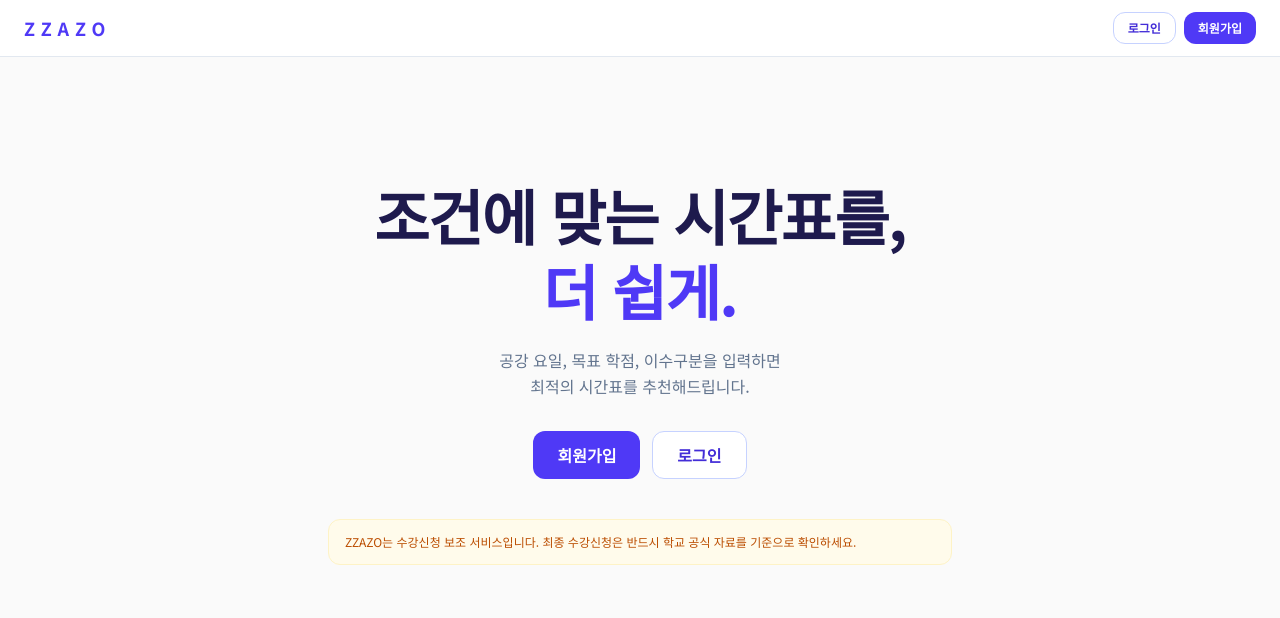
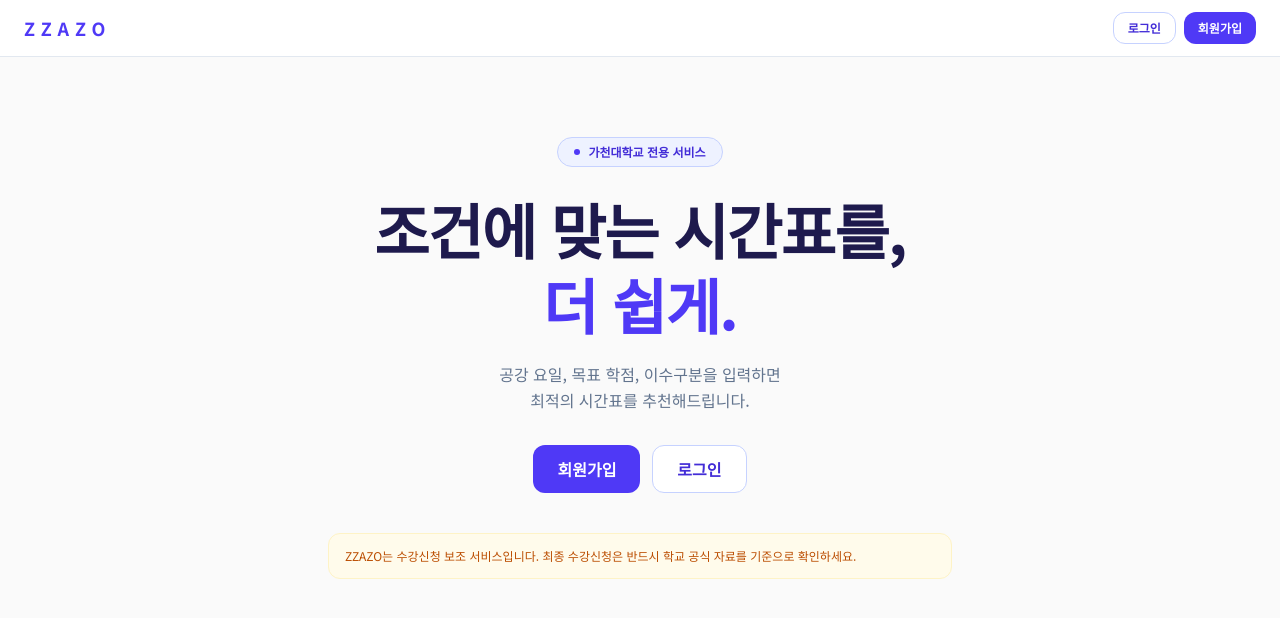
Before and after one commit to Leets-Official/ZZAZO-FE, a Next.js app: page / in a window 1280 px wide. Shown: the top 618 px of the page. Built offline with nearby package versions, Linux system fonts and the light colour scheme.

Commit message:
feat: 로그인 상태에 따른 접근 제어 및 CTA 분기 (#12)

```diff
--- /dev/null
+++ b/src/app/(beforeLogin)/_component/HeroCta.tsx
@@ -0,0 +1,35 @@
+'use client';
+
+import Link from 'next/link';
+import { Button } from '@/shared/ui/Button';
+import { useAuthStore } from '@/features/auth/store/authStore';
+import { ROUTES } from '@/shared/lib/route';
+
+export function HeroCta() {
+  const accessToken = useAuthStore((s) => s.accessToken);
+  const hasHydrated = useAuthStore((s) => s.hasHydrated);
+
+  // hydration 전에는 높이만 확보 (레이아웃 흔들림 방지)
+  if (!hasHydrated) return <div className="h-12" />;
+
+  if (accessToken) {
+    return (
+      <Link href={ROUTES.home}>
+        <Button size="lg">시간표 추천 시작</Button>
+      </Link>
+    );
+  }
+
+  return (
+    <div className="flex gap-3">
+      <Link href={ROUTES.signup}>
+        <Button size="lg">회원가입</Button>
+      </Link>
+      <Link href={ROUTES.login}>
+        <Button variant="secondary" size="lg">
+          로그인
+        </Button>
+      </Link>
+    </div>
+  );
+}
--- a/src/app/(beforeLogin)/_component/Navbar.tsx
+++ b/src/app/(beforeLogin)/_component/Navbar.tsx
@@ -1,23 +1,49 @@
+'use client';
+
 import Link from 'next/link';
 import { Button } from '@/shared/ui/Button';
+import { useAuthStore } from '@/features/auth/store/authStore';
+import { ROUTES } from '@/shared/lib/route';
 
-export function Navbar() {
+interface NavbarProps {
+  action?: 'both' | 'login' | 'signup';
+}
+
+export function Navbar({ action = 'both' }: NavbarProps) {
+  const accessToken = useAuthStore((s) => s.accessToken);
+  const hasHydrated = useAuthStore((s) => s.hasHydrated);
+
+  const isLoggedIn = hasHydrated && !!accessToken;
+
   return (
     <header className="flex items-center justify-between border-b border-s200 bg-white px-6 py-3">
       <Link href="/" className="text-lg font-black tracking-[6px] text-p600">
         ZZAZO
       </Link>
-      <nav className="flex gap-2">
+
+      <nav className="flex h-8 gap-2">
+        {!hasHydrated ? null : isLoggedIn ? (
+          <Link href={ROUTES.home}>
+            <Button size="sm">시간표 추천 시작</Button>
+          </Link>
+        ) : (
+          <>
+            {action !== 'signup' && (
               <Link href="/login">
-          <Button variant="secondary" size="sm">
+                <Button variant={action === 'both' ? 'secondary' : 'text'} size="sm">
                   로그인
                 </Button>
               </Link>
+            )}
+            {action !== 'login' && (
               <Link href="/signup">
-          <Button variant="primary" size="sm">
+                <Button variant={action === 'both' ? 'primary' : 'text'} size="sm">
                   회원가입
                 </Button>
               </Link>
+            )}
+          </>
+        )}
       </nav>
     </header>
   );
--- a/src/app/(beforeLogin)/layout.tsx
+++ b/src/app/(beforeLogin)/layout.tsx
@@ -1,10 +1,3 @@
-import { Navbar } from './_component/Navbar';
-
 export default function BeforeLoginLayout({ children }: { children: React.ReactNode }) {
-  return (
-    <>
-      <Navbar />
-      <main>{children}</main>
-    </>
-  );
+  return <>{children}</>;
 }
--- a/src/app/(beforeLogin)/page.tsx
+++ b/src/app/(beforeLogin)/page.tsx
@@ -1,9 +1,15 @@
-import Link from 'next/link';
-import { Button } from '@/shared/ui/Button';
-
+import { Navbar } from './_component/Navbar';
+import { HeroCta } from './_component/HeroCta';
 export default function HomePage() {
   return (
-    <section className="mx-auto flex max-w-2xl flex-col items-center px-6 py-30 text-center">
+    <>
+      <Navbar />
+      <main className="mx-auto flex max-w-2xl flex-col items-center px-6 py-20 text-center">
+        <div className="mb-6 inline-flex items-center gap-2 rounded-full border border-p200 bg-p50 px-4 py-1.5">
+          <span className="size-1.5 rounded-full bg-p600" />
+          <span className="text-xs font-bold text-p700">가천대학교 전용 서비스</span>
+        </div>
+
         <h1 className="text-4xl font-bold leading-tight tracking-[-0.025em] text-p900 md:text-6xl">
           조건에 맞는 시간표를,
           <br />
@@ -16,21 +22,15 @@ export default function HomePage() {
           최적의 시간표를 추천해드립니다.
         </p>
 
-      <div className="mt-8 flex gap-3">
-        <Link href="/signup">
-          <Button size="lg">회원가입</Button>
-        </Link>
-        <Link href="/login">
-          <Button variant="secondary" size="lg">
-            로그인
-          </Button>
-        </Link>
+        <div className="mt-8">
+          <HeroCta />
         </div>
 
         <p className="mt-10 w-full rounded-sm border border-w100 bg-w50 px-4 py-3 text-left text-xs leading-relaxed text-w800">
           ZZAZO는 수강신청 보조 서비스입니다. 최종 수강신청은 반드시 학교 공식 자료를 기준으로
           확인하세요.
         </p>
-    </section>
+      </main>
+    </>
   );
 }
--- a/src/app/layout.tsx
+++ b/src/app/layout.tsx
@@ -1,6 +1,7 @@
 import type { Metadata } from 'next';
 import './globals.css';
 import { Noto_Sans_KR } from 'next/font/google';
+import { Providers } from './providers';
 export const metadata: Metadata = {
   title: 'ZZAZO',
   description: 'ZZAZO 웹 서비스',
@@ -15,7 +16,9 @@ const notoSansKR = Noto_Sans_KR({
 export default function RootLayout({ children }: { children: React.ReactNode }) {
   return (
     <html lang="ko" className={notoSansKR.variable}>
-      <body>{children}</body>
+      <body>
+        <Providers>{children}</Providers>
+      </body>
     </html>
   );
 }
--- /dev/null
+++ b/src/app/providers.tsx
@@ -0,0 +1,18 @@
+'use client';
+
+import { useState } from 'react';
+import { QueryClient, QueryClientProvider } from '@tanstack/react-query';
+
+export function Providers({ children }: { children: React.ReactNode }) {
+  const [client] = useState(
+    () =>
+      new QueryClient({
+        defaultOptions: {
+          queries: { staleTime: 60 * 1000, retry: 1 },
+          mutations: { retry: 0 },
+        },
+      })
+  );
+
+  return <QueryClientProvider client={client}>{children}</QueryClientProvider>;
+}
```
Also changed, not shown: package.json (+6 -1 lines), 1 other file (tests, documents, lock files or other folders). Lines whose indentation alone changed are shown as unchanged.
